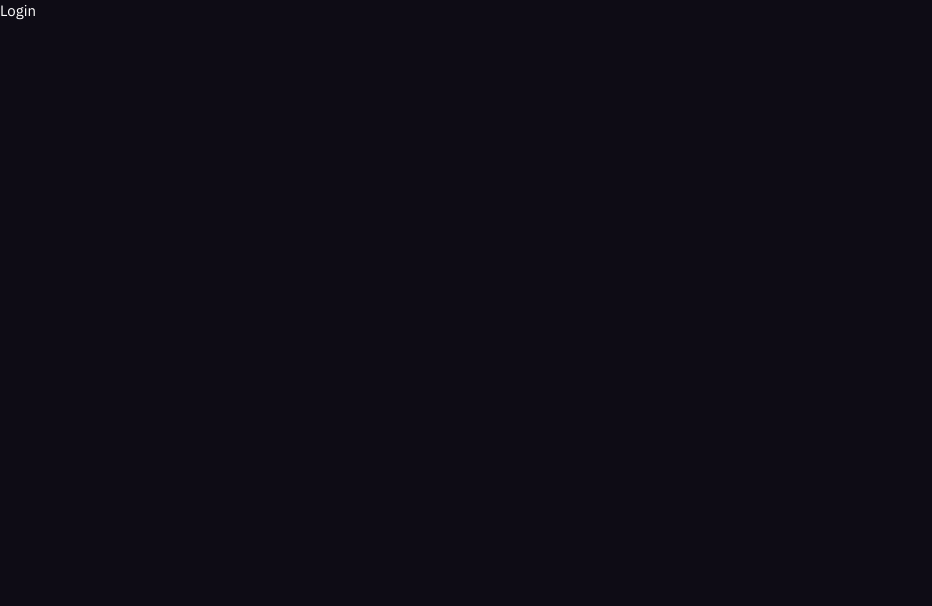
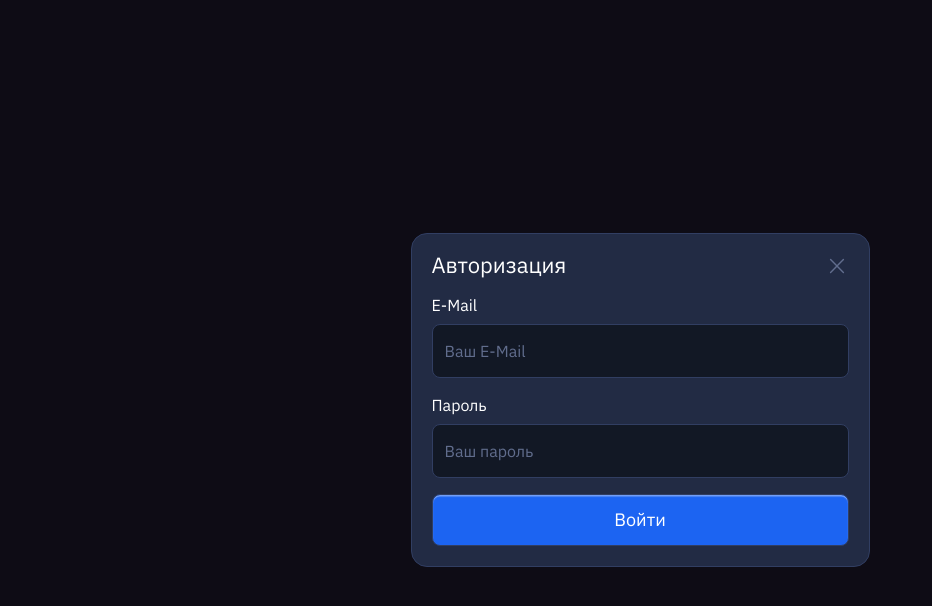
Before and after one commit to DanilGrebnev/chat_botxab_firm, a Next.js app: page /login in a window 1280 px wide. Shown: the top 606 px of the page, without its empty margins (0-932 px from the left). Built offline with nearby package versions, Linux system fonts and the light colour scheme.

Commit message:
feat: implement authentication form and login page

```diff
--- a/src/app/(overview)/(auth)/login/page.tsx
+++ b/src/app/(overview)/(auth)/login/page.tsx
@@ -1,5 +1 @@
-import { Text } from "@/shared/ui/Text"
-
-export default function LoginPage() {
-    return <Text>Login</Text>
-}
+export { LoginPage as default } from "@/views/auth"
--- /dev/null
+++ b/src/features/auth/ui/AuthForm/index.tsx
@@ -0,0 +1,75 @@
+import { Box } from "@/shared/ui/Box"
+import { Input } from "@/shared/ui/Input"
+import CloseIcon from "@/shared/assets/close.svg"
+
+import s from "./s.module.css"
+import { Text } from "@/shared/ui/Text"
+import { Button } from "@/shared/ui/Button"
+
+export const AuthForm = () => {
+    return (
+        <Box
+            padding='xl'
+            className={s.container}
+            border
+            rounded='3'
+            background='secondary'
+        >
+            <div className={s.body_form}>
+                <div className={s.title}>
+                    <Text fontSize='200'>Авторизация</Text>
+                    <CloseIcon className={s.close_icon} />
+                </div>
+
+                <label
+                    htmlFor='email_auth'
+                    className={s.input_field}
+                >
+                    <Text
+                        fontWeight='normal'
+                        fontSize='140'
+                        tag='span'
+                    >
+                        E-Mail
+                    </Text>
+                    <Input
+                        className={s.input}
+                        placeholder='Ваш E-Mail'
+                        type='email'
+                        sizes='m'
+                        name='email_auth'
+                        id='email_auth'
+                    />
+                </label>
+                <label
+                    htmlFor='password_auth'
+                    className={s.input_field}
+                >
+                    <Text
+                        fontWeight='normal'
+                        fontSize='140'
+                        tag='span'
+                    >
+                        Пароль
+                    </Text>
+                    <Input
+                        className={s.input}
+                        placeholder='Ваш пароль'
+                        type='password'
+                        sizes='m'
+                        name='password_auth'
+                        id='password_auth'
+                    />
+                </label>
+                <Button
+                    size='m'
+                    background='variant-2'
+                    fullWidth
+                    variant='outlined'
+                >
+                    <Text fontSize='160'>Войти</Text>
+                </Button>
+            </div>
+        </Box>
+    )
+}
--- /dev/null
+++ b/src/features/auth/ui/AuthForm/s.module.css
@@ -0,0 +1,28 @@
+.input_field {
+    display: flex;
+    flex-direction: column;
+    gap: 8px;
+}
+.container {
+    display: flex;
+    flex-direction: column;
+    gap: 20px;
+    width: 459px;
+}
+.title {
+    display: flex;
+}
+.close_icon {
+    width: 24px;
+    height: 24px;
+    margin-left: auto;
+}
+.body_form {
+    display: flex;
+    flex-direction: column;
+    gap: 16px;
+}
+
+.input input::placeholder {
+    color: var(--palette-8);
+}
--- a/src/shared/styles/global.css
+++ b/src/shared/styles/global.css
@@ -1,5 +1,6 @@
 body {
     background: var(--palette-1);
+    height: 100vh;
 }
 
 *::-webkit-scrollbar {
--- a/src/shared/styles/variables.css
+++ b/src/shared/styles/variables.css
@@ -10,11 +10,12 @@
     --palette-9: rgba(34, 43, 68, 1);
     --palette-10:rgba(71, 133, 255, 0.5);
 
-    --font-100:12px
+    --font-100:12px;
     --font-120: 14px;
     --font-130: 15px;
     --font-140: 16px;
     --font-160: 18px;
+    --font-200: 22px;
 
     --font-weight-bold: 500;
     --font-weight-normal:400;
@@ -29,12 +30,15 @@
     --global-gap-1: 16px;
     --global-gap-2: 12px;
     --global-gap-3: 6px;
+    --global-gap-4: 20px;
+
 
     --border-palette-1: var(--palette-4);
 
     --rounded-1: 8px;
     --rounded-2: 14px;
     --rounded-3: 18px;
+    --rounded-4: 16px;
 
     --btn-size-s: 38px;
     --btn-size-m:52px;
--- a/src/shared/ui/Box/box.module.css
+++ b/src/shared/ui/Box/box.module.css
@@ -8,6 +8,9 @@
 
 .rounded-2 {
     border-radius: var(--rounded-3);
+}
+.rounded-3 {
+    border-radius: var(--rounded-4);
 }
 
 .border {
@@ -26,12 +29,19 @@
 .padding-small {
     padding: var(--global-gap-3);
 }
+.padding-xl {
+    padding: var(--global-gap-4);
+}
 
 /* Background */
 .background-standart {
     background: var(--dark-theme-2);
 }
 
+.background-secondary {
+    background: var(--palette-9);
+}
+
 .background-opacity {
     background: var(--dark-theme-2-opacity);
 }
--- a/src/shared/ui/Box/index.tsx
+++ b/src/shared/ui/Box/index.tsx
@@ -9,10 +9,10 @@ export interface TBox extends ComponentPropsWithRef<"div"> {
      * normal: 12px;
      * small: 6px;
      */
-    padding?: "big" | "normal" | "small"
+    padding?: "xl" | "big" | "normal" | "small"
     border?: boolean
-    background?: "standart" | "opacity"
-    rounded?: "1" | "2"
+    background?: "standart" | 'secondary' | "opacity"
+    rounded?: "1" | "2" | "3"
 }
 
 export const Box = (props: TBox) => {
--- a/src/shared/ui/Text/types.ts
+++ b/src/shared/ui/Text/types.ts
@@ -10,7 +10,7 @@ export type TAppliedTags =
     | "span"
     | "li"
 
-export type TFontSize = "100" | "120" | "130" | "140" | "160"
+export type TFontSize = "100" | "120" | "130" | "140" | "160" | "200"
 
 export type TFontWeight = "normal" | "bold"
 
--- /dev/null
+++ b/src/views/auth/index.ts
@@ -0,0 +1 @@
+export { LoginPage } from "./ui/LoginPage"
--- /dev/null
+++ b/src/views/auth/ui/LoginPage.tsx
@@ -0,0 +1,11 @@
+import { AuthForm } from "@/features/auth/ui/AuthForm"
+
+import s from './s.module.css'
+
+export const LoginPage = () => {
+    return (
+        <div className={s.container}>
+            <AuthForm />
+        </div>
+    )
+}
--- /dev/null
+++ b/src/views/auth/ui/s.module.css
@@ -0,0 +1,7 @@
+.container {
+    display: flex;
+    height: 100%;
+    flex-grow: 1;
+    align-items: center;
+    justify-content: center;
+}
```
Also changed, not shown: src/shared/assets/close.svg (added).
